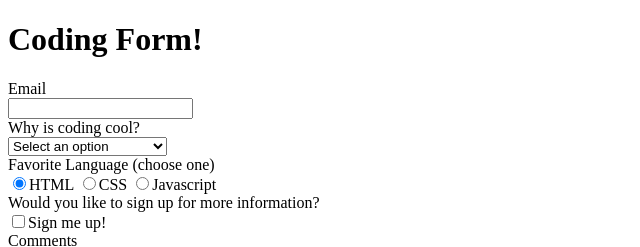
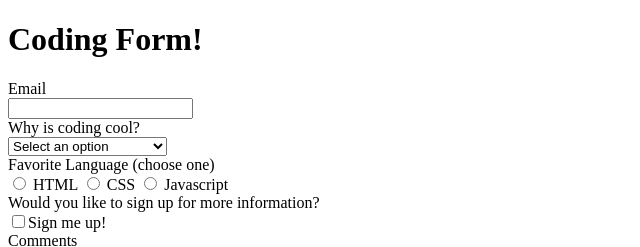
Before and after one commit to chrisahn1/m1-0921-code-solutions, a website: page html-forms/index.html in a window 1280 px wide. Shown: the top 247 px of the page, 0-640 px from the left. Drawn offline with Linux system fonts and the light colour scheme.

Commit message:
Updated 2 html forms exercise

```diff
--- a/html-forms/index.html
+++ b/html-forms/index.html
@@ -16,7 +16,7 @@
         <label for="reason">Why is coding cool?</label>
       </div>
       <div>
-        <select name="reason">
+        <select name="reason" id="reason">
           <option value="option">Select an option</option>
           <option value="interesting">Because it's interesting</option>
           <option value="fun">Because it's fun</option>
@@ -24,12 +24,20 @@
         </select>
       </div>
       <div>
-        <label for="language">Favorite Language (choose one)
-        <br />
-        <input type="radio" name="language" value="HTML" checked="checked" />HTML
-        <input type="radio" name="language" value="CSS" />CSS
-        <input type="radio" name="language" value="Javascript" />Javascript
+        <div>Favorite Language (choose one)</div>
+        <label>
+          <input type="radio" name="language" value="html">
+          HTML
         </label>
+        <label>
+          <input type="radio" name="language" value="css">
+          CSS
+        </label>
+        <label>
+          <input type="radio" name="language" value="javascript">
+          Javascript
+        </label>
+
       </div>
       <div>
         <label for="sign">Would you like to sign up for more information?</label>
```
